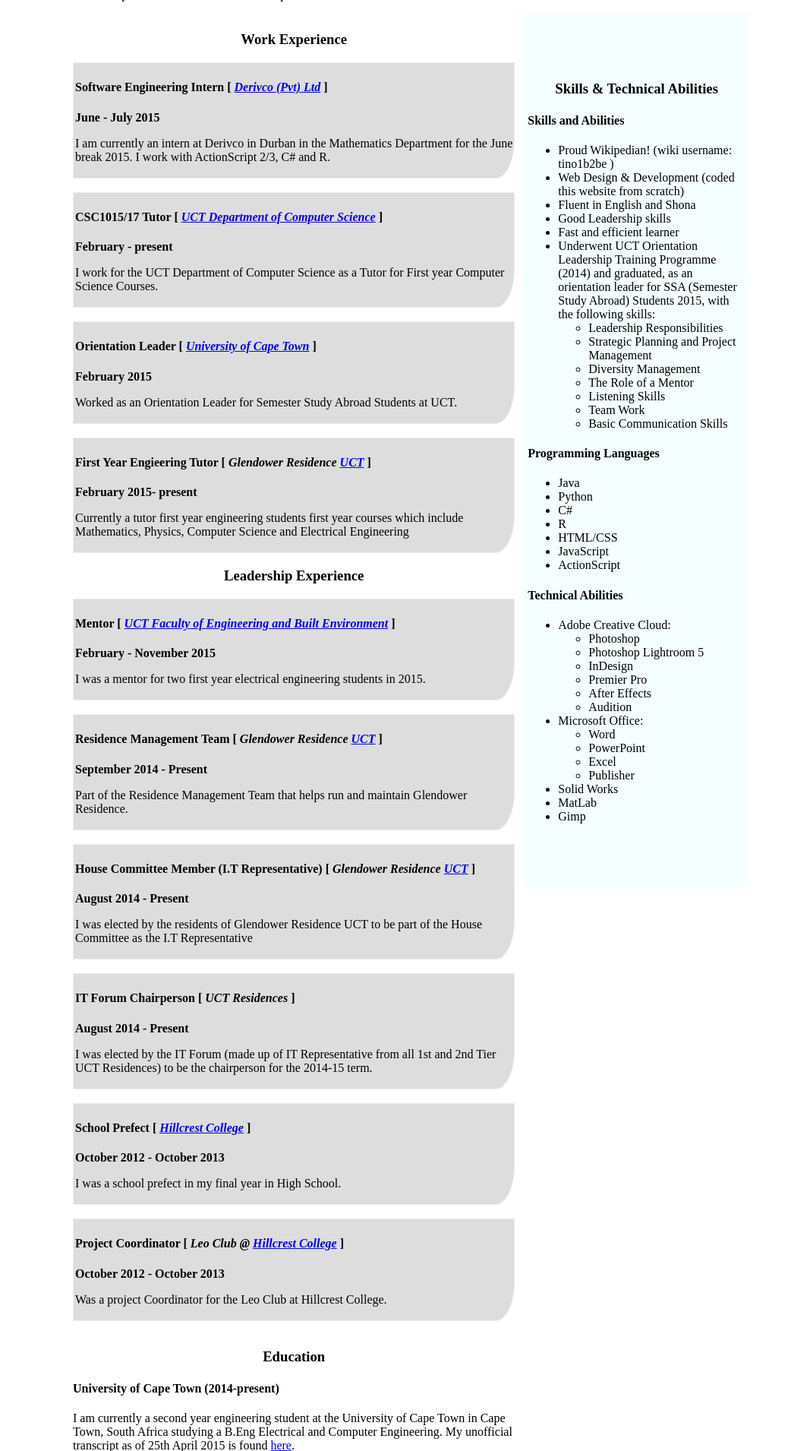
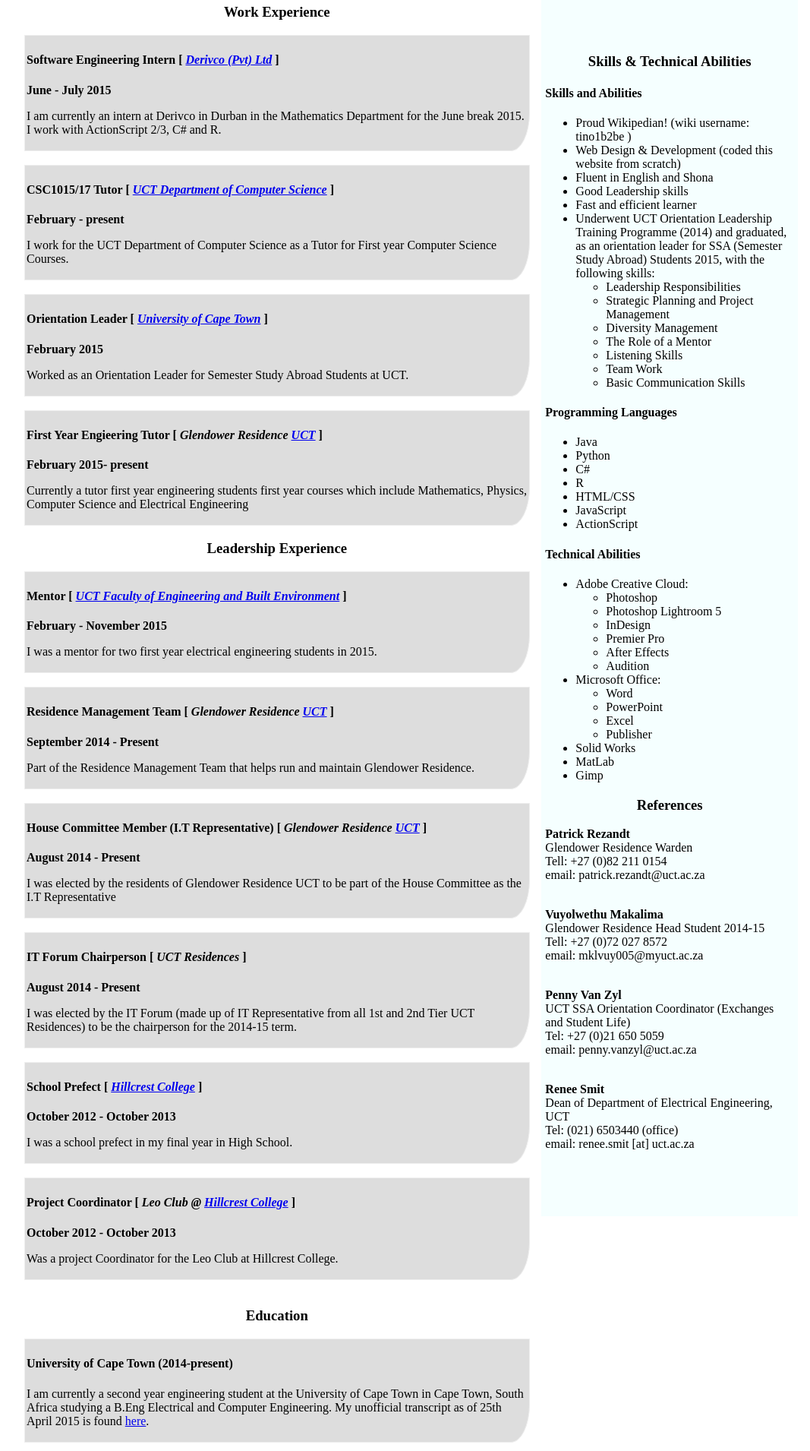
Before and after one commit to tino1b2be/tino1b2be.github.io, a PHP site: page /profile/profile_index.html in a window 1280 px wide. Shown: the part 492-2402 px from the top of the page at 76% size, without its empty margins (101-1168 px from the left). Run offline with PHP 8.4, Linux system fonts and the light colour scheme.

Commit message:
Made changes to the profile page

```diff
--- a/css/profile.css
+++ b/css/profile.css
@@ -1,6 +1,6 @@
 body {
     margin: 60px auto;
-    width: 70%;
+    width: 80%;
 }
 .top_menus {
 	text-align:center;
@@ -24,9 +24,17 @@
 }
 .wrap {
     margin: 0 auto;
-    background: #ddd;
+
 }
 .exp {
+	border: groove 1px;
+	text-justify: distribute;
+	padding:2px;
+	background:#ddd;
+	-moz-border-radius-bottomright: 25px 50px;
+	border-bottom-right-radius: 25px 50px;
+}
+.education{
 	border: groove 1px;
 	text-justify: distribute;
 	padding:2px;
--- a/profile/profile_index.html
+++ b/profile/profile_index.html
@@ -116,11 +116,14 @@
             <br />
             <!-- ++++ INFORMATION ABOUT MY EDUCATION ++++ -->
             <h3>Education</h3>
+            <div class="education">
             <h4>University of Cape Town (2014-present)</h4>
             <p>
                 I am currently a second year engineering student at the University of Cape Town in Cape Town, South Africa studying a B.Eng Electrical and Computer Engineering. My unofficial transcript as of 25th April 2015 is found <a href="unofficial transcript.html">here</a>.
             </p>
-
+            </div>
+            <br />
+            <div class="education">
             <h4>Hillcrest College 2008-2013</h4>
             <p>
                 I attended high school at Hillcrest College Zimbabwe (form 1 to Upper 6) from 2008 to 2013. I completed IGCSE and CIE A Level and these were my Results.
@@ -200,7 +203,9 @@
                     </li>
                 </ul>
             </p>
-
+            </div>
+            <br />
+            <div class="education">
             <h4>Home Schooling</h4>
             <p>
                 <ul>
@@ -260,7 +265,7 @@
                     </li>
                 </ul>
             </p>
-
+            </div>
             <!-- ++++ AWARDS ++++ -->
 
             <h3>Awards</h3>
@@ -274,33 +279,6 @@
                 <li>1st Team Cricket Team Tag (2012/13)</li>
                 <li>Merit in Chemistry (2011)</li>
             </ul>
-
-            <!-- ++++ REFERENCES ++++ -->
-            <h3>References</h3>
-            <p class="reference">
-                <strong>Patrick Rezandt</strong>
-                <br />Glendower Residence Warden
-                <br />Tell: +27 (0)82 211 0154
-                <br />email: patrick.rezandt@uct.ac.za
-            </p>
-            <p class="reference">
-                <br /><strong>Vuyolwethu Makalima</strong>
-                <br />Glendower Residence Head Student 2014-15
-                <br />Tell: +27 (0)72 027 8572
-                <br />email: mklvuy005@myuct.ac.za
-            </p>
-            <p class="reference">
-                <br /><strong>Penny Van Zyl</strong>
-                <br />UCT SSA Orientation Coordinator (Exchanges and Student Life)
-                <br />Tel: +27 (0)21 650 5059
-                <br />email: penny.vanzyl@uct.ac.za
-            </p>
-            <p class="reference">
-                <br /><strong>Renee Smit</strong>
-                <br />Dean of Department of Electrical Engineering, UCT
-                <br />Tel: (021) 6503440 (office)
-                <br />email: renee.smit [at] uct.ac.za
-            </p>
         </div>
         <!-- ++++ SKILLS SUMMARY ++++ -->
         <div class="column">
@@ -363,7 +341,35 @@
                 <li>MatLab</li>
                 <li>Gimp</li>
             </ul>
+
+            <!-- ++++ REFERENCES ++++ -->
+            <h3>References</h3>
+            <p class="reference">
+                <strong>Patrick Rezandt</strong>
+                <br />Glendower Residence Warden
+                <br />Tell: +27 (0)82 211 0154
+                <br />email: patrick.rezandt@uct.ac.za
+            </p>
+            <p class="reference">
+                <br /><strong>Vuyolwethu Makalima</strong>
+                <br />Glendower Residence Head Student 2014-15
+                <br />Tell: +27 (0)72 027 8572
+                <br />email: mklvuy005@myuct.ac.za
+            </p>
+            <p class="reference">
+                <br /><strong>Penny Van Zyl</strong>
+                <br />UCT SSA Orientation Coordinator (Exchanges and Student Life)
+                <br />Tel: +27 (0)21 650 5059
+                <br />email: penny.vanzyl@uct.ac.za
+            </p>
+            <p class="reference">
+                <br /><strong>Renee Smit</strong>
+                <br />Dean of Department of Electrical Engineering, UCT
+                <br />Tel: (021) 6503440 (office)
+                <br />email: renee.smit [at] uct.ac.za
+            </p>
         </div>
+
     </div>
     <!-- COPYRIGHT TEXT -->
     <div class="footer">
```
